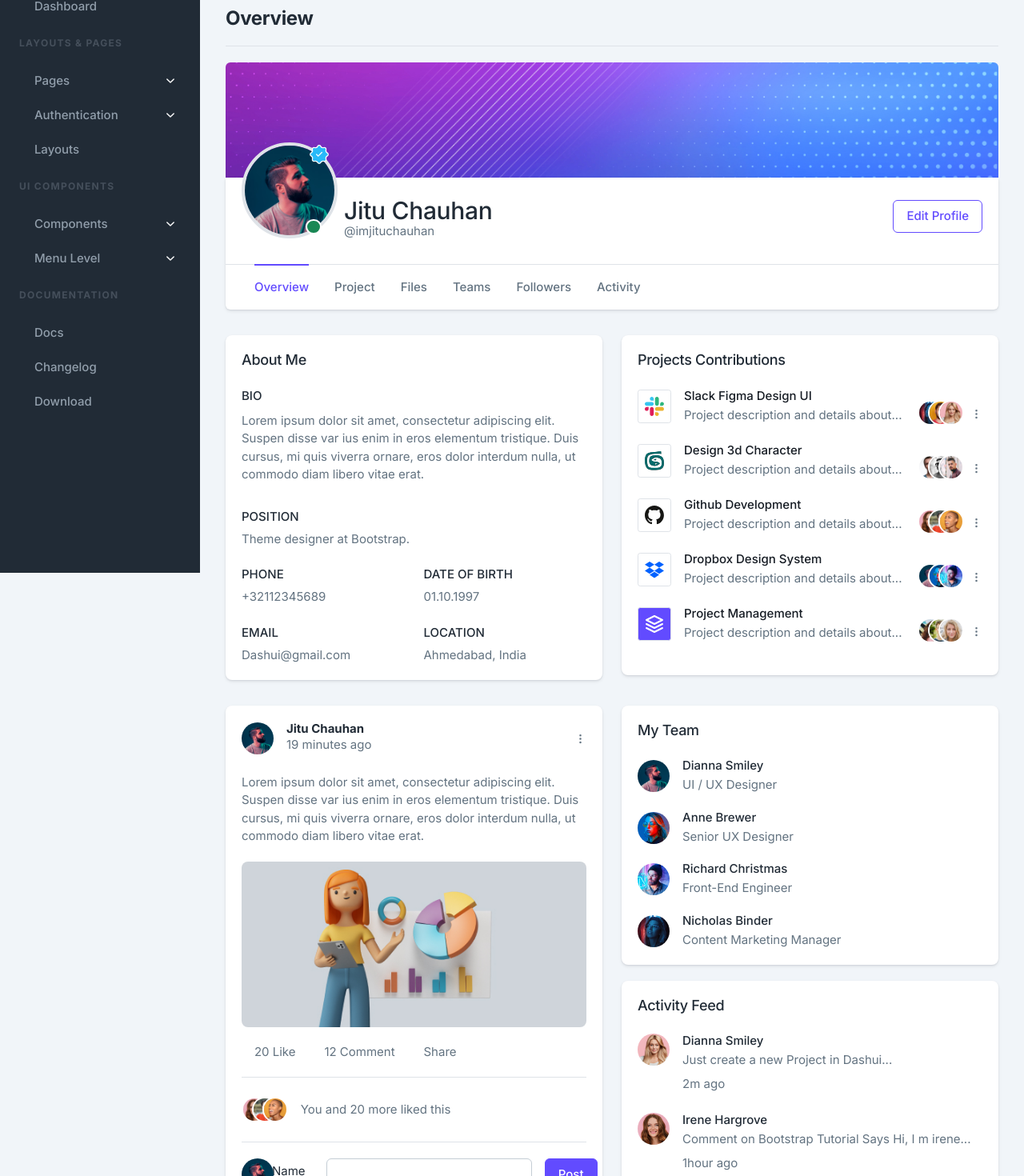
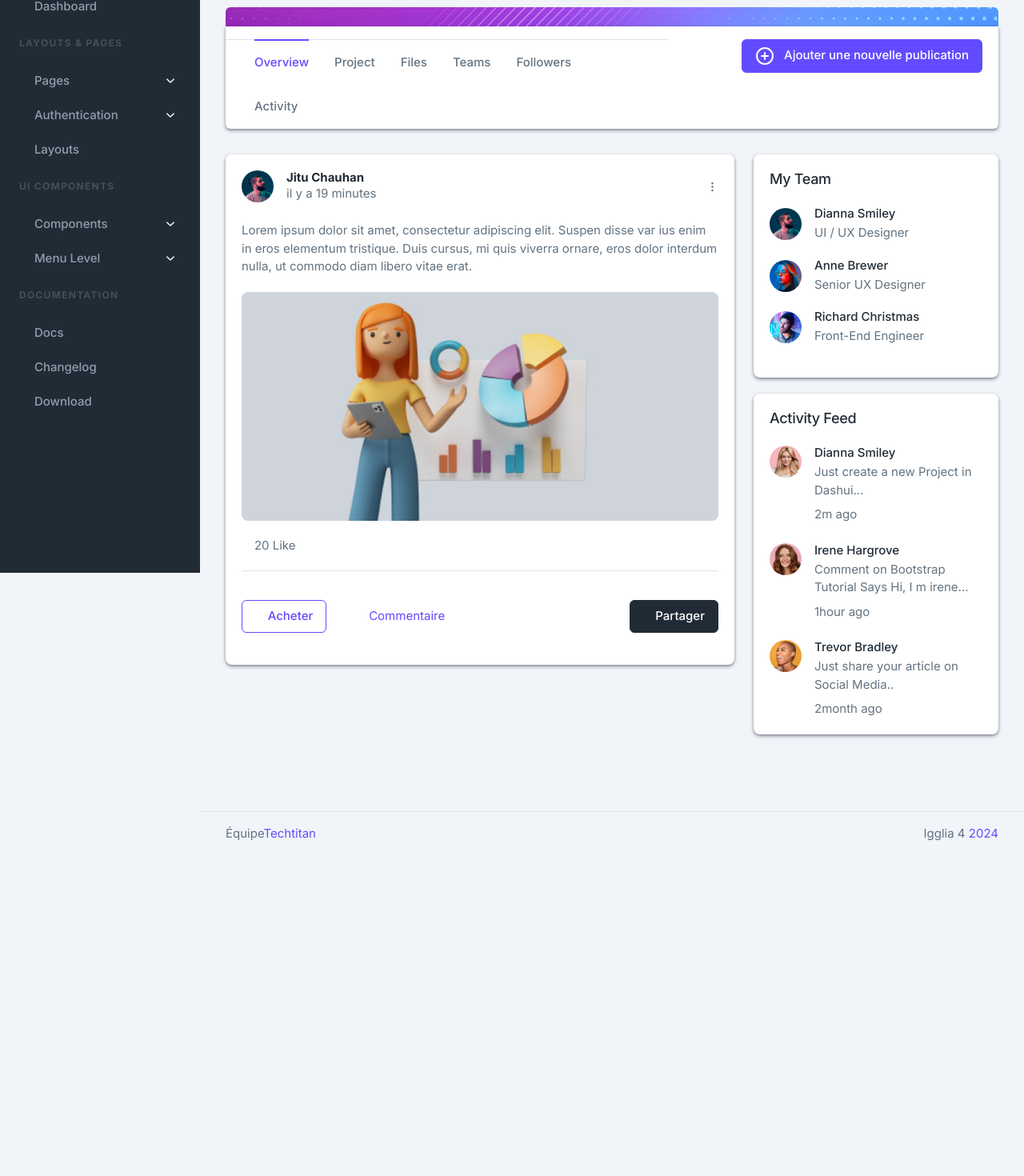
Before and after one commit to ISPM-HIU/pre-selection, a Next.js app in the folder web/: page /pages/profile in a window 1280 px wide. Shown: the part 84-1554 px from the top of the page at 80% size. After the commit the page ends 1153 px from the top, so only its background shows below. Built offline with nearby package versions, Linux system fonts and the light colour scheme; a web font is replaced by a local one.

Commit message:
add page acceuil

```diff
--- a/web/layouts/DefaultDashboardLayout.js
+++ b/web/layouts/DefaultDashboardLayout.js
@@ -32,9 +32,9 @@ const DefaultDashboardLayout = (props) => {
 				<div className='px-6 border-top py-3'>
 					<Row>
 						<Col sm={6} className='text-center text-sm-start mb-2 mb-sm-0'>
-							<p className='m-0'>Made by <a href='https://codescandy.com/' target='_blank'>Codescandy</a></p></Col>
+							<p className='m-0'>Équipe<a href='https://codescandy.com/' target='_blank'>Techtitan</a></p></Col>
 						<Col sm={6} className='text-center text-sm-end'>
-							<p className='m-0'>Destributed by <a href='https://themewagon.com/' target='_blank'>ThemeWagon</a></p>
+							<p className='m-0'>Igglia 4 <a href='https://themewagon.com/' target='_blank'>2024</a></p>
 						</Col>
 					</Row>
 				</div>
--- a/web/pages/layouts/layout-vertical.js
+++ b/web/pages/layouts/layout-vertical.js
@@ -10,7 +10,7 @@ const LayoutVertical = () => {
           <div className="text-center mb-7">
             <h1 className="display-4">Layouts</h1>
             <p>
-              Customize your overview page layout. Choose the one that best fits
+              Customize your  page layout. Choose the one that best fits
               your needs.
             </p>
           </div>
--- a/web/pages/pages/profile.js
+++ b/web/pages/pages/profile.js
@@ -18,7 +18,7 @@ const Profile = () => {
   return (
     <Container fluid className="p-6">
       {/* Page Heading */}
-      <PageHeading heading="Overview"/>
+      {/* <PageHeading heading="Overview"/> */}
 
       {/* Profile Header  */}
       <ProfileHeader />
@@ -28,15 +28,15 @@ const Profile = () => {
         <Row>
 
           {/* About Me */}
-          <AboutMe />
+          {/* <AboutMe /> */}
 
           {/* Projects Contributions */}
-          <ProjectsContributions />
+          {/* <ProjectsContributions /> */}
 
           {/* Recent From Blog */}
           <RecentFromBlog />
 
-          <Col xl={6} lg={12} md={12} xs={12} className="mb-6">
+          <Col xl={4} lg={12} md={12} xs={12} className="mb-6">
 
             {/* My Team */}
             <MyTeam />
--- a/web/routes/DashboardRoutes.js
+++ b/web/routes/DashboardRoutes.js
@@ -40,7 +40,7 @@ export const DashboardMenu = [
 		title: 'Pages',
 		icon: 'layers',
 		children: [
-			{ id: uuid(), link: '/pages/profile', name: 'Profile' },
+			{ id: uuid(), link: '/pages/profile', name: 'Acceuil' },
 			{ id: uuid(), link: '/pages/settings', name: 'Settings'},
 			{ id: uuid(), link: '/pages/billing', name: 'Billing' },
 			{ id: uuid(), link: '/pages/pricing', name: 'Pricing'},
--- a/web/styles/theme/_variables.scss
+++ b/web/styles/theme/_variables.scss
@@ -242,7 +242,7 @@ $border-radius: 0.375rem !default;
 $border-radius-lg: 0.5rem !default;
 $border-radius-sm: 0.2rem !default;
 
-$smooth-shadow-sm: 0px 2px 4px rgba(0, 0, 20, 0.08), 0px 1px 2px rgba(0, 0, 20, 0.08) !default;
+$smooth-shadow-sm: 0px 2px 4px rgb(27 29 54 / 50%), 0px 1px 2px rgb(0 0 20 / 8%)  !default;
 
 $smooth-shadow-md: 0 1px 2px rgba(21, 30, 40, 0.07), 0 2px 4px rgba(21, 30, 40, 0.07), 0 4px 8px rgba(21, 30, 40, 0.07),
     0 8px 16px rgba(21, 30, 40, 0.07), 0 16px 32px rgba(21, 30, 40, 0.07), 0 32px 64px rgba(21, 30, 40, 0.07) !default;
--- a/web/styles/theme/utilities/_shadows.scss
+++ b/web/styles/theme/utilities/_shadows.scss
@@ -3,7 +3,6 @@
 //
 // shadows
 
-
 .smooth-shadow-sm { box-shadow: $smooth-shadow-sm !important; }
 .smooth-shadow-md { box-shadow: $smooth-shadow-md!important; }
 .smooth-shadow-lg { box-shadow: $smooth-shadow-lg !important; }
--- a/web/sub-components/profile/AboutMe.js
+++ b/web/sub-components/profile/AboutMe.js
@@ -9,8 +9,8 @@ const AboutMe = () => {
                 {/* card body */}
                 <Card.Body>
                     {/* card title */}
-                    <Card.Title as="h4">About Me</Card.Title>
-                    <span className="text-uppercase fw-medium text-dark fs-5 ls-2">Bio</span>
+                    {/* <Card.Title as="h4">About Me</Card.Title> */}
+                    {/* <span className="text-uppercase fw-medium text-dark fs-5 ls-2">Bio</span>
                     <p className="mt-2 mb-6">Lorem ipsum dolor sit amet, consectetur adipiscing elit. Suspen disse var ius enim in eros elementum tristique. Duis cursus, mi quis viverra ornare, eros dolor interdum nulla, ut commodo diam libero vitae erat.
                     </p>
                     <Row>
@@ -34,7 +34,7 @@ const AboutMe = () => {
                             <h6 className="text-uppercase fs-5 ls-2">Location</h6>
                             <p className="mb-0">Ahmedabad, India</p>
                         </Col>
-                    </Row>
+                    </Row> */}
                 </Card.Body>
             </Card>
         </Col>
--- a/web/sub-components/profile/MyTeam.js
+++ b/web/sub-components/profile/MyTeam.js
@@ -83,30 +83,7 @@ const MyTeam = () => {
             </Link>
           </div>
         </div>
-        <div className="d-flex justify-content-between align-items-center">
-          <div className="d-flex align-items-center">
-            <div>
-              <Image
-                src="/images/avatar/avatar-4.jpg"
-                className="rounded-circle avatar-md"
-                alt=""
-              />
-            </div>
-            <div className="ms-3 ">
-              <h5 className="mb-1">Nicholas Binder</h5>
-              <p className="text-muted mb-0 fs-5 ">Content Marketing Manager</p>
-            </div>
-          </div>
-          <div>
-            {/* icons */}
-            <Link href="#" className="text-muted text-primary-hover me-3">
-              <i className="fe fe-phone-call fs-4"></i>
-            </Link>
-            <Link href="#" className="text-muted text-primary-hover">
-              <i className="fe fe-video fs-4"></i>
-            </Link>
-          </div>
-        </div>
+
       </Card.Body>
     </Card>
   );
--- a/web/sub-components/profile/ProfileHeader.js
+++ b/web/sub-components/profile/ProfileHeader.js
@@ -1,6 +1,7 @@
 // import node module libraries
+import { PlusCircle } from "react-feather";
 import Link from "next/link";
-import { Col, Row, Image } from "react-bootstrap";
+import { Col, Row, Image, Button } from "react-bootstrap";
 
 const ProfileHeader = () => {
   return (
@@ -8,64 +9,22 @@ const ProfileHeader = () => {
       <Col xl={12} lg={12} md={12} xs={12}>
         {/* Bg */}
         <div
-          className="pt-20 rounded-top"
+          className="pt-5 rounded-top"
           style={{
             background: "url(/images/background/profile-cover.jpg) no-repeat",
             backgroundSize: "cover",
+
           }}
         ></div>
         <div className="bg-white rounded-bottom smooth-shadow-sm ">
-          <div className="d-flex align-items-center justify-content-between pt-4 pb-6 px-4">
-            <div className="d-flex align-items-center">
-              {/* avatar */}
-              <div className="avatar-xxl avatar-indicators avatar-online me-2 position-relative d-flex justify-content-end align-items-end mt-n10">
-                <Image
-                  src="/images/avatar/avatar-1.jpg"
-                  className="avatar-xxl rounded-circle border border-4 border-white-color-40"
-                  alt=""
-                />
-                <Link
-                  href="#!"
-                  className="position-absolute top-0 right-0 me-2"
-                  data-bs-toggle="tooltip"
-                  data-placement="top"
-                  title=""
-                  data-original-title="Verified"
-                >
-                  <Image
-                    src="/images/svg/checked-mark.svg"
-                    alt=""
-                    height="30"
-                    width="30"
-                  />
-                </Link>
-              </div>
-              {/* text */}
-              <div className="lh-1">
-                <h2 className="mb-0">
-                  Jitu Chauhan
-                  <Link
-                    href="#!"
-                    className="text-decoration-none"
-                    data-bs-toggle="tooltip"
-                    data-placement="top"
-                    title=""
-                    data-original-title="Beginner"
-                  ></Link>
-                </h2>
-                <p className="mb-0 d-block">@imjituchauhan</p>
+        <div className="d-flex align-items-center justify-content-between pt-2 pb-2 px-4">
+          <div>
           </div>
         </div>
-            <div>
-              <Link
-                href="#"
-                className="btn btn-outline-primary d-none d-md-block"
-              >
-                Edit Profile
-              </Link>
-            </div>
-          </div>
+          <div className="row">
+
               {/* nav */}
+              <div className="col-7">
                 <ul className="nav nav-lt-tab px-4" id="pills-tab" role="tablist">
                   <li className="nav-item">
                     <Link className="nav-link active" href="#">
@@ -99,6 +58,18 @@ const ProfileHeader = () => {
                   </li>
                 </ul>
               </div>
+              <div className="col-5 d-flex justify-content-end">
+                <ul className="nav px-4" >
+                    <li className="nav-item">
+                      <Button >
+                          <PlusCircle className="me-2" /> Ajouter une nouvelle publication
+                      </Button>
+
+                    </li>
+                </ul>
+              </div>
+          </div>
+        </div>
       </Col>
     </Row>
   );
--- a/web/sub-components/profile/RecentFromBlog.js
+++ b/web/sub-components/profile/RecentFromBlog.js
@@ -1,11 +1,13 @@
 // import node module libraries
-import React from "react";
+import React ,{ useState } from "react";
 import Link from "next/link";
 import { MoreVertical } from "react-feather";
-import { Col, Row, Card, Form, Dropdown, Image, Button } from "react-bootstrap";
+import { Col, Row, Card, Form, Dropdown, Image, Button , Modal} from "react-bootstrap";
 
 const RecentFromBlog = () => {
+  const [showModal, setShowModal] = useState(false);
   const CustomToggle = React.forwardRef(({ children, onClick }, ref) => (
+
     <Link
       href=""
       ref={ref}
@@ -37,7 +39,7 @@ const RecentFromBlog = () => {
   };
 
   return (
-    <Col xl={6} md={12} xs={12} className="mb-6">
+    <Col xl={8} md={12} xs={12} className="mb-6">
       <Card>
         <Card.Body>
           <div className="d-flex justify-content-between mb-5 align-items-center">
@@ -52,7 +54,7 @@ const RecentFromBlog = () => {
               </div>
               <div className="ms-3">
                 <h5 className="mb-0 fw-bold">Jitu Chauhan</h5>
-                <p className="mb-0">19 minutes ago</p>
+                <p className="mb-0">il y a 19 minutes</p>
               </div>
             </div>
             <div>
@@ -79,72 +81,71 @@ const RecentFromBlog = () => {
             <span className="me-1 me-md-4">
               <i className="fe fe-heart"></i> <span>20 Like</span>
             </span>
+          </div>
+          <div className=" border-top py-2 d-flex align-items-center mb-4">
+          </div>
+          <div className="mb-4">
+            <div className="row">
+              <div className="col-8">
                 <span className="me-1 me-md-4">
-              <i className="fe fe-message-square"></i> <span>12 Comment</span>
+                  <button type="button" class="btn btn-outline-primary">  <i className="fe fe-shopping-bag"></i>  Acheter</button>
                 </span>
-            <span>
-              <i className="fe fe-share-2"></i>
-              <span> Share</span>
+                <span className="me-1 me-md-4">
+                  <Button className="btn btn-info" variant="link" onClick={() => setShowModal(true)}>
+                    <i className="fe fe-message-square"></i> Commentaire
+                  </Button>
                 </span>
               </div>
-          <div className="border-bottom border-top py-5 d-flex align-items-center mb-4">
-            <div className="avatar-group me-2 me-md-3">
-              <span className="avatar avatar-sm">
-                {/* Image */}
-                <Image
-                  alt="avatar"
-                  src="/images/avatar/avatar-7.jpg"
-                  className="rounded-circle"
-                />
-              </span>
-              <span className="avatar avatar-sm">
-                {/* Image */}
-                <Image
-                  alt="avatar"
-                  src="/images/avatar/avatar-8.jpg"
-                  className="rounded-circle"
-                />
-              </span>
-              <span className="avatar avatar-sm">
-                {/* Image */}
-                <Image
-                  alt="avatar"
-                  src="/images/avatar/avatar-9.jpg"
-                  className="rounded-circle"
-                />
+              <div className="col-4 d-flex justify-content-end">
+                <span>
+                  <button type="button" class="btn btn-dark"
+                  style={{
+                    backgroundColor:" #562356;"
+                  }}><i className="fe fe-share-2"></i> Partager</button>
                 </span>
               </div>
-            <div>
-              <span>You and 20 more liked this</span>
             </div>
           </div>
           {/* row */}
-          <Row>
-            <Col xl={1} lg={2} md={2} xs={12} className="mb-3 mb-lg-0">
+        </Card.Body>
+      </Card>
+
+          {/* Commentaire Modal */}
+      <Modal show={showModal} onHide={() => setShowModal(false)}>
+        <Modal.Header closeButton style={{ backgroundColor: "rgb(128, 102, 139)" }}>
+          <Modal.Title>Commentaire</Modal.Title>
+        </Modal.Header>
+        <Modal.Body>
+          {/* Ajoutez ici le contenu de votre modal pour le commentaire */}
+          <p>Ce que vous pensez de cette publication.</p>
+          <div className="d-flex mb-5 smooth-shadow-sm" style={{borderRadius:" 4px"}}>
+              <div>
                 <Image
-                src="/images/avatar/avatar-1.jpg"
-                className="avatar avatar-md rounded-circle"
+                  src="/images/avatar/avatar-7.jpg"
+                  className="rounded-circle avatar-md"
                   alt=""
                 />
-            </Col>
-            <Col xl={11} lg={10} md={9} xs={12}>
-              <Row className="row g-3 align-items-center">
-                <Col md={2} xxl={1}>
-                  <Form.Label>Name</Form.Label>
-                </Col>
-                <Col md={8} xxl={9} className="mt-0 mt-md-3">
-                  <Form.Control type="text" placeholder="" id="name" required />
-                </Col>
-                <Col md={2} xxl={2}>
-                  <Button type="submit" className="d-grid">
-                    Post
-                  </Button>
-                </Col>
-              </Row>
-            </Col>
-          </Row>
-        </Card.Body>
-      </Card>
+              </div>
+              <div className="ms-3 ">
+                <h5 className="mb-1">Irene Hargrove</h5>
+                <p className="text-muted mb-2">
+                  Votre produit me plaît énormément
+                </p>
+                <p className="fs-5 mb-0">il y a 19 minutes</p>
+              </div>
+          </div>
+          <Form>
+            <Form.Group controlId="commentForm.ControlTextarea">
+              <Form.Label>Ce que vous pensez de cette publication.</Form.Label>
+              <Form.Control as="textarea" rows={3} />
+            </Form.Group>
+          </Form>
+        </Modal.Body>
+        <Modal.Footer>
+          <Button variant="secondary" style={{ backgroundColor: "#80668b" }} onClick={() => setShowModal(false)}>Fermer</Button>
+        </Modal.Footer>
+
+      </Modal>
     </Col>
   );
 };
--- /dev/null
+++ b/web/sub-components/profile/style/styleProfile.css
@@ -0,0 +1,3 @@
+.pt-20{
+    padding-top: 3rem !important;
+}
```
Also changed, not shown: web/sub-components/profile/test.js (added, +124 -0 lines), 1 other file (tests, documents, lock files or other folders). Lines whose indentation alone changed are shown as unchanged.
